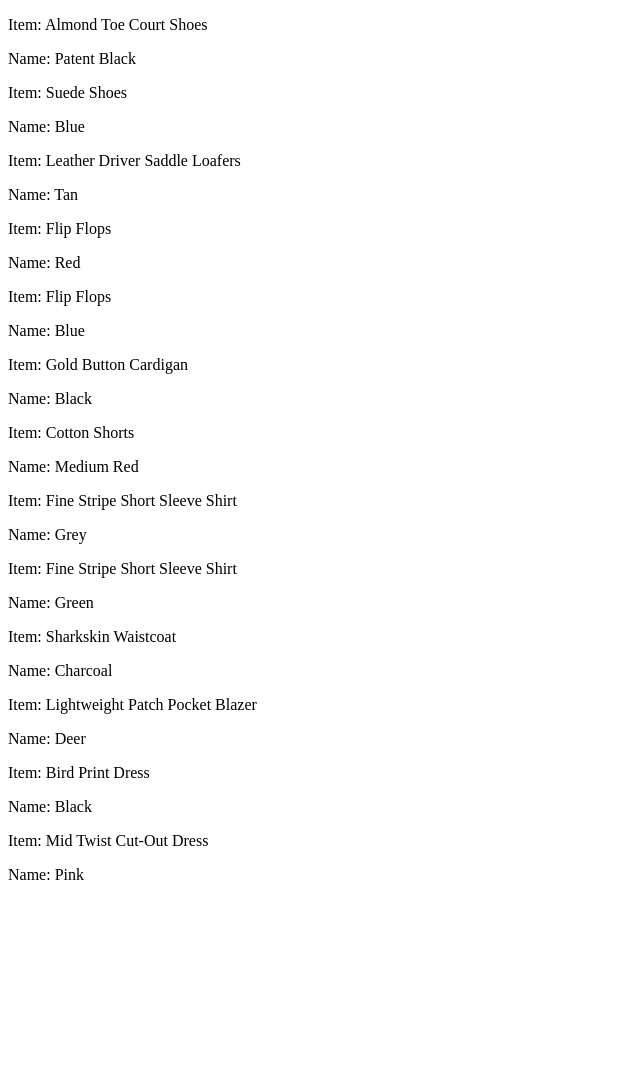
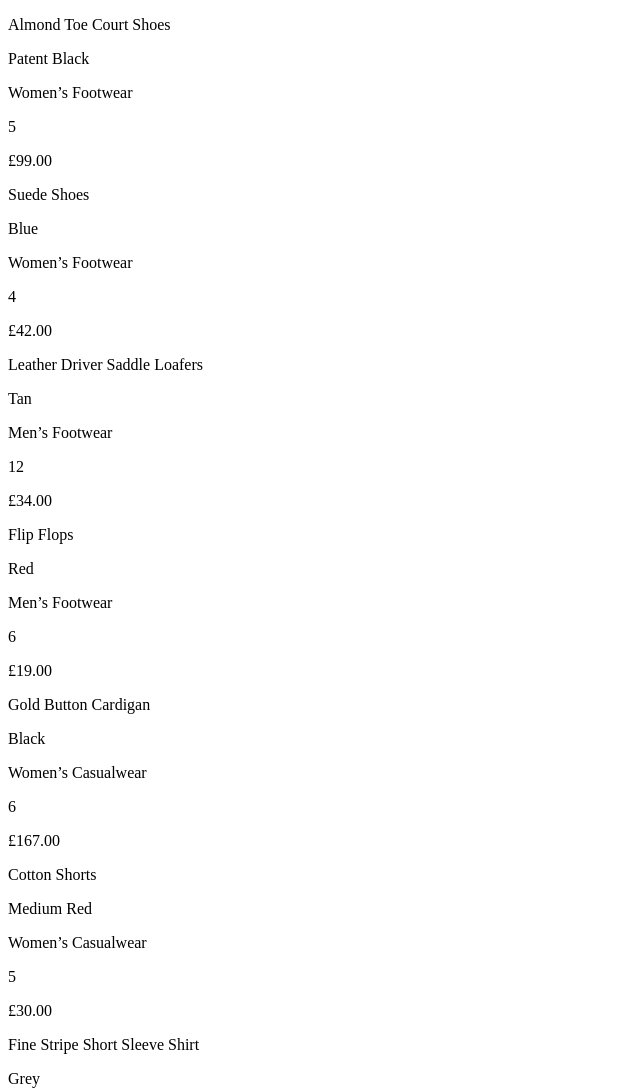
Before and after one commit to jacobmitchinson/angularStories, a website: page app/index.html in a window 1280 px wide. Shown: the top 1091 px of the page, without its empty margins (0-640 px from the left). Before the commit the page ends 900 px from the top, so only its background shows below. Drawn offline with Linux system fonts and the light colour scheme; files whose address does not match are found by name.

Commit message:
Implemented required features

```diff
--- a/app/index.html
+++ b/app/index.html
@@ -11,9 +11,16 @@
   <body ng-controller='homepageController'>
 
     <div ng-repeat='item in clothes'>
-      <p>Item: {{item.name}}</p>
-      <p>Name: {{item.colour}}</p>
-    </div
+
+      <div ng-show="item.quantity">
+        <p>{{item.name}}</p>
+        <p>{{item.colour}}</p>
+        <p>{{item.category}}</p>
+        <p>{{item.quantity}}</p>
+        <p>£{{item.price.toFixed(2)}}</p>
+      </div>
+
+    </div>
 
   </body>
 
```
